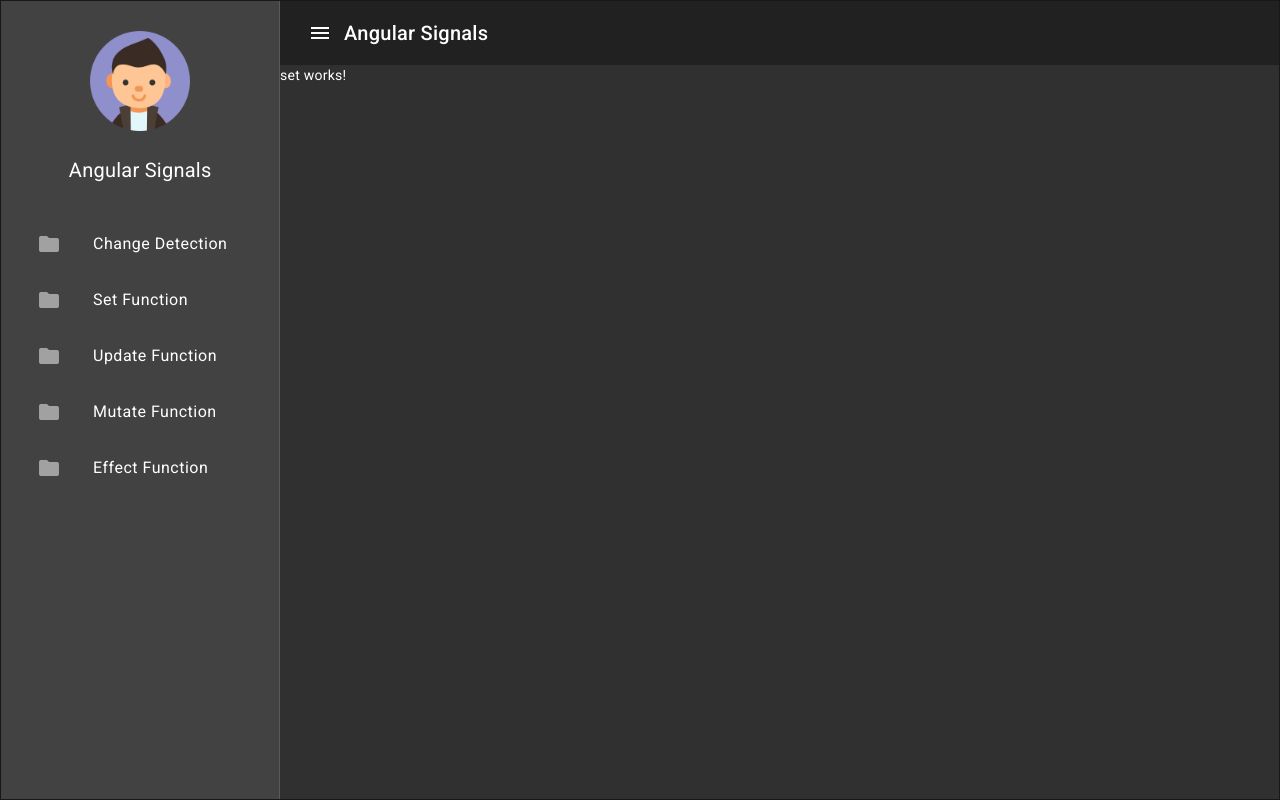
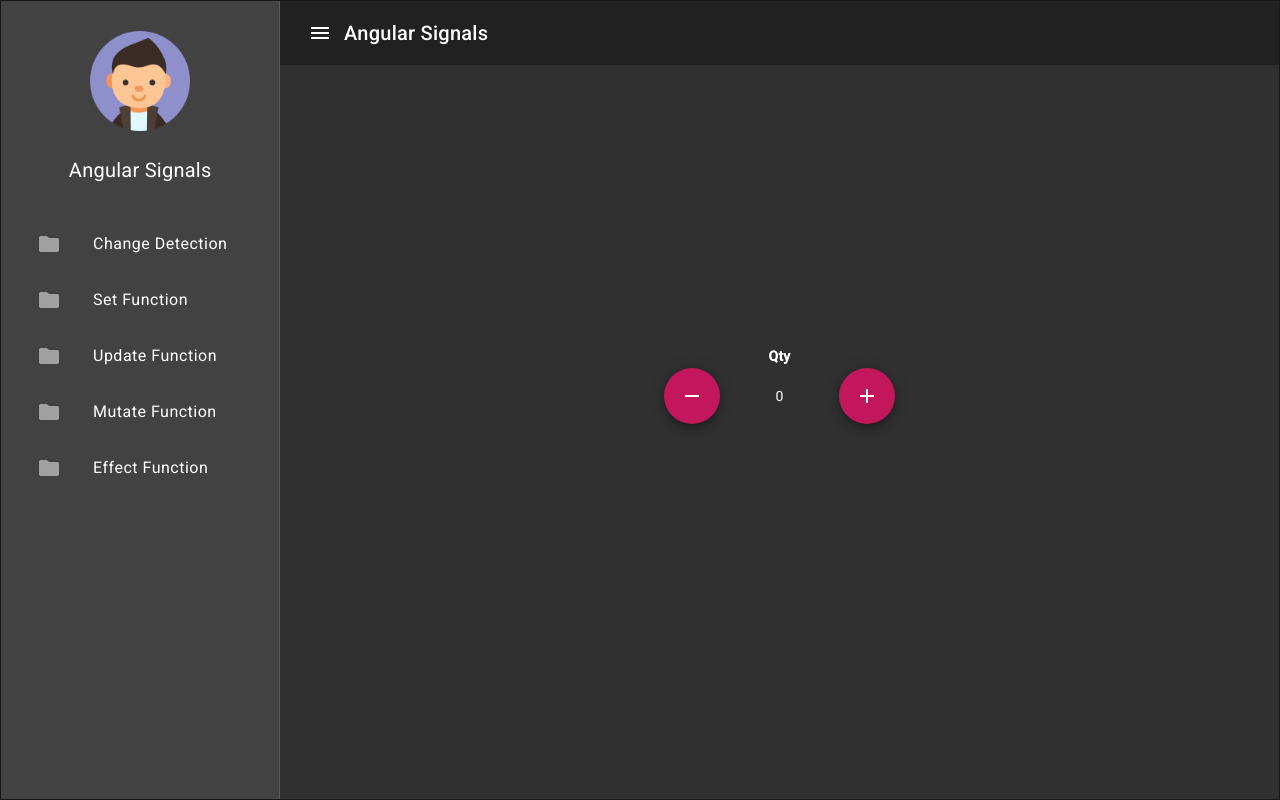
Before and after one commit to prafullspatil08/signal-demo, an Angular app: page /main/set in a window 1280 px wide. Built offline with nearby package versions, Linux system fonts and the light colour scheme.

Commit message:
set function

```diff
--- a/src/app/feature/set/set.component.html
+++ b/src/app/feature/set/set.component.html
@@ -1 +1,28 @@
-<p>set works!</p>
+<div class="flex justify-center items-center h-[80vh]">
+<table class="table w-[300px] text-center">
+  <thead>
+    <tr>
+      <th></th>
+      <th>Qty</th>
+      <th></th>
+    </tr>
+  </thead>
+  <tbody>
+    <tr>
+      <td>
+        <button mat-fab color="primary" (click)="onDecreaseQty()" aria-label="Example icon button with a delete icon">
+            <mat-icon>remove</mat-icon>
+          </button>
+      </td>
+      <td>
+        {{ qty() }}
+      </td>
+      <td>
+        <button mat-fab color="primary" (click)="onIncreaseQty()" aria-label="Example icon button with a delete icon">
+            <mat-icon>add</mat-icon>
+          </button>
+      </td>
+    </tr>
+  </tbody>
+</table>
+</div>
--- a/src/app/feature/set/set.component.ts
+++ b/src/app/feature/set/set.component.ts
@@ -1,4 +1,4 @@
-import { Component } from '@angular/core';
+import { Component, signal } from '@angular/core';
 
 @Component({
   selector: 'app-set',
@@ -6,5 +6,16 @@
   styleUrls: ['./set.component.scss']
 })
 export class SetComponent {
+  qty = signal<number>(0);
 
+  onDecreaseQty(){
+    this.qty.update(qty => {
+       return qty-1});
+  }
+
+  onIncreaseQty(){
+
+    let i = this.qty.update(qty =>{return qty+1});
+    console.log('i: ', i)
+  }
 }
```
